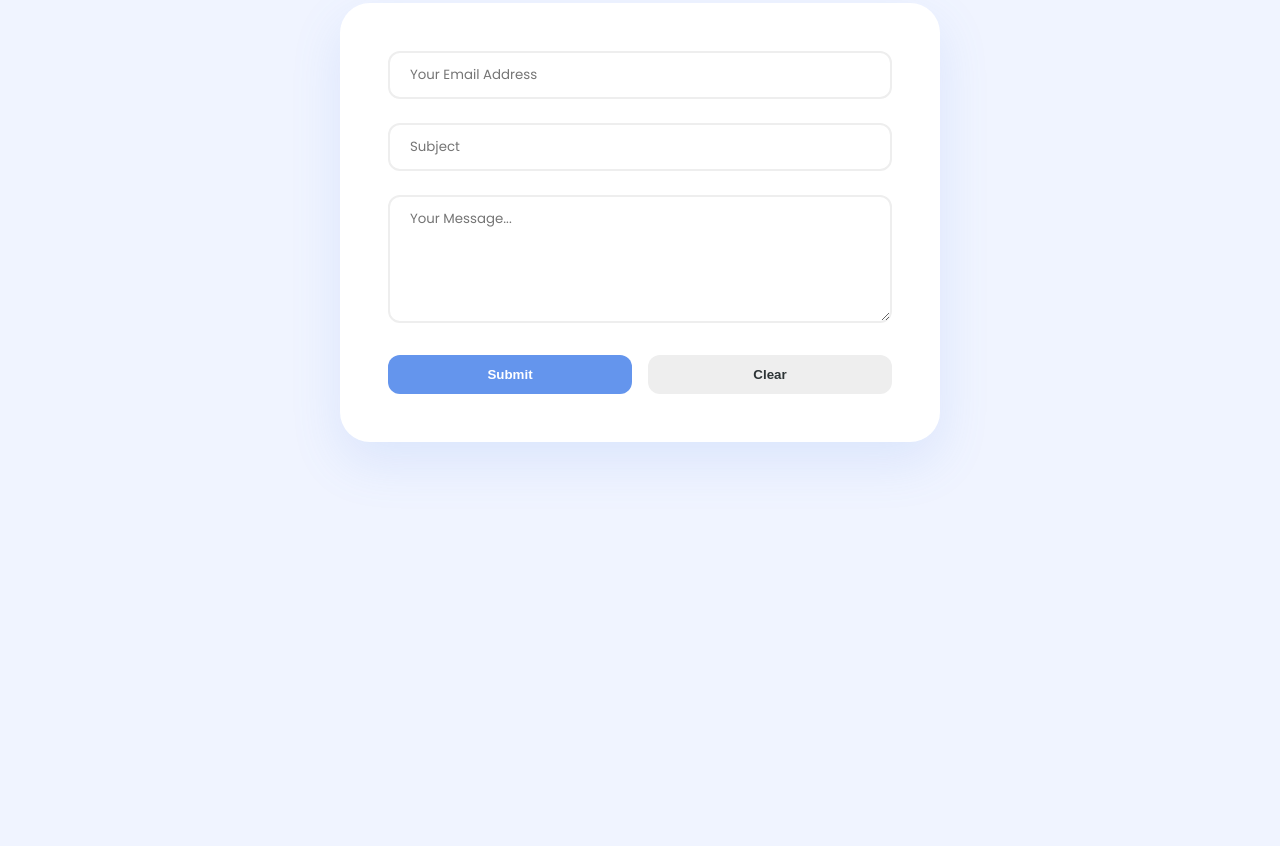
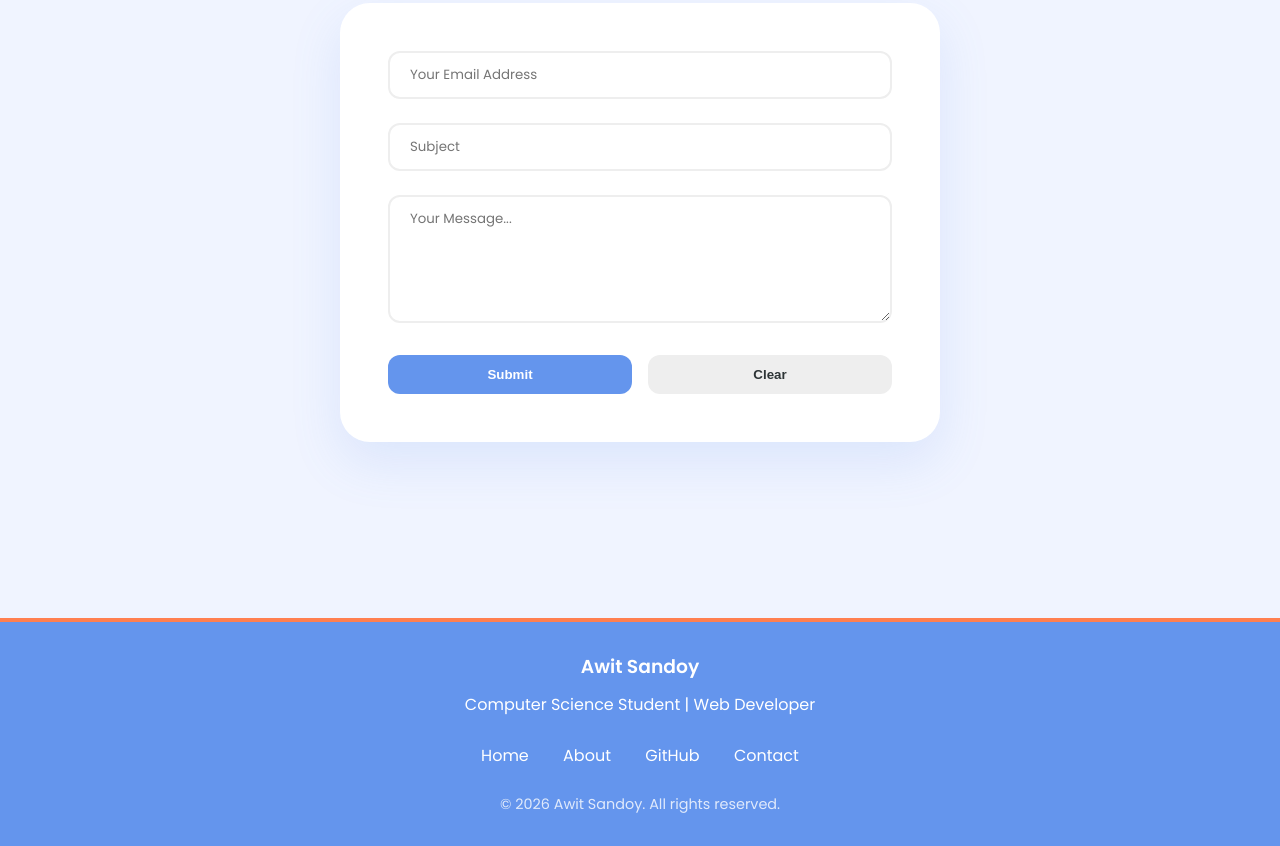
Before and after one commit to AwitSandoy/Website-Portfolio-Awit-Sandoy-, a plain HTML site: page index.html in a window 1280 px wide. Shown: the part 2951-3797 px from the top of the page. Before the commit the page ends 3519 px from the top, so only its background shows below. Drawn offline with nearby package versions, Linux system fonts and the light colour scheme.

Commit message:
Update index.html

```diff
--- a/index.html
+++ b/index.html
@@ -222,6 +222,44 @@
             #home { flex-direction: column; text-align: center; }
             .section-title::after { left: 50%; transform: translateX(-50%); }
         }
+
+        footer {
+            background-color: #6495ED; /* Cornflower Blue to match your theme */
+            color: white;
+            padding: 30px 20px;
+            text-align: center;
+            font-family: 'Poppins', sans-serif; /* Matching your typography */
+            margin-top: 50px;
+            border-top: 4px solid #FF7F50; /* Light Orange accent line */
+        }
+
+        .footer-content {
+            display: flex;
+            flex-direction: column;
+            align-items: center;
+            gap: 10px;
+        }
+
+        .footer-links {
+            margin: 15px 0;
+        }
+
+        .footer-links a {
+            color: white;
+            text-decoration: none;
+            margin: 0 15px;
+            font-weight: 500;
+            transition: color 0.3s ease;
+        }
+
+        .footer-links a:hover {
+            color: #FF7F50; /* Hover effect using your accent color */
+        }
+
+        .copyright {
+            font-size: 0.9rem;
+            opacity: 0.8;
+        }
     </style>
 </head>
 <body>
@@ -419,5 +457,23 @@
             feedback.style.display = 'block';
         }
     </script>
+
+    <footer>
+        <div class="footer-content">
+            <h3>Awit Sandoy</h3>
+            <p>Computer Science Student | Web Developer</p>
+
+            <div class="footer-links">
+                <a href="#home">Home</a>
+                <a href="#about">About</a>
+                <a href="https://github.com/AwitSandoy" target="_blank">GitHub</a>
+                <a href="mailto:your-email@example.com">Contact</a>
+            </div>
+
+            <div class="copyright">
+                &copy; 2026 Awit Sandoy. All rights reserved.
+            </div>
+        </div>
+    </footer>
 </body>
 </html>
```
